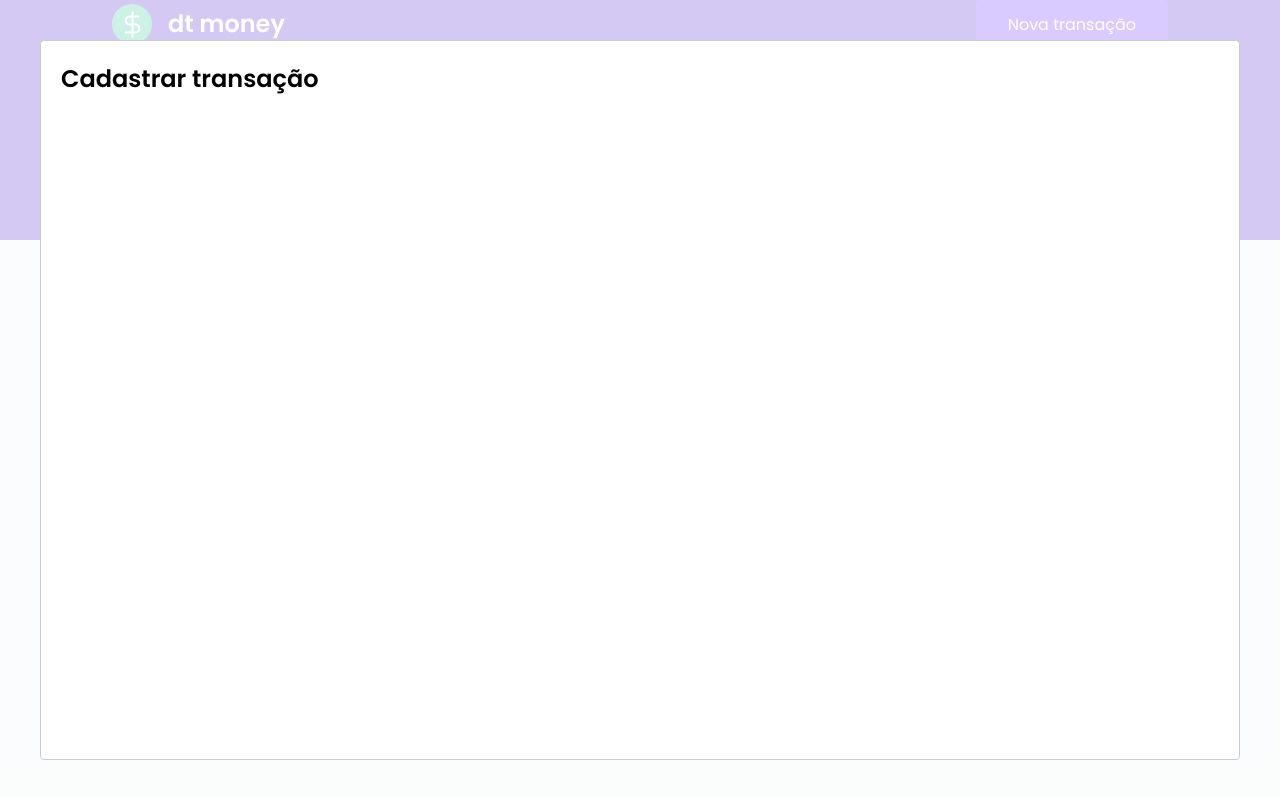
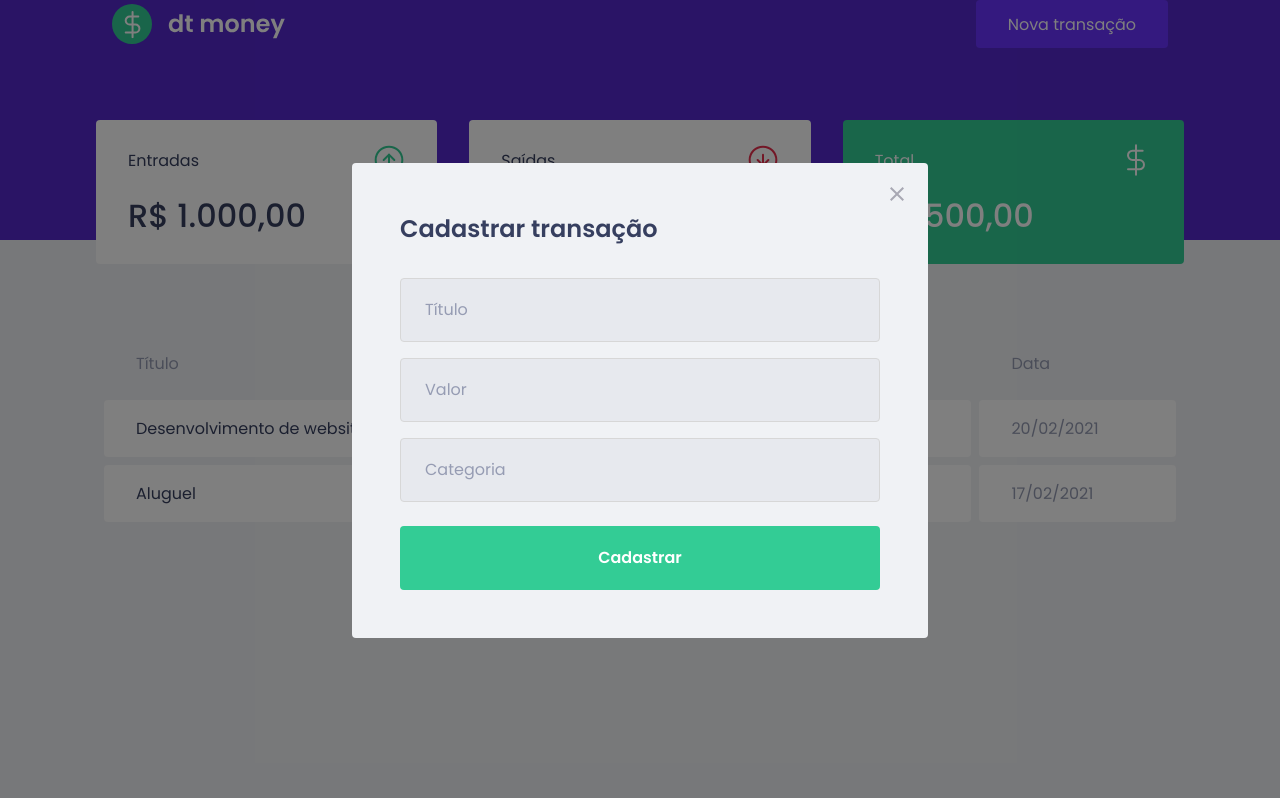
Before and after one commit to camilamiz/02-dtmoney, a React (Create React App) app: page / in a window 1280 px wide. Both pictures are taken after a click on the button "Nova transação". Built offline with nearby package versions, Linux system fonts and the light colour scheme; no server answers; what miragejs would draw is missing.

Commit message:
style modal

```diff
--- a/src/components/NewTransactionModal/index.tsx
+++ b/src/components/NewTransactionModal/index.tsx
@@ -1,4 +1,8 @@
 import Modal from 'react-modal';
+
+import closeImg from '../../assets/close.svg'
+
+import { Container } from './styles';
 
 interface NewTransactionModalProps {
   isOpen: boolean;
@@ -11,8 +15,30 @@
     <Modal
       isOpen={isOpen}
       onRequestClose={onRequestClose}
+      overlayClassName="react-modal-overlay"
+      className="react-modal-content"
     >
-      <h2>Cadastrar transação</h2>
+      <button
+        type= "button"
+        onClick={onRequestClose}
+        className="react-modal-close"
+      >
+        <img src={closeImg} alt="Fechar modal" />
+      </button>
+      <Container>
+        <h2>Cadastrar transação</h2>
+        <input
+          placeholder="Título"
+        />
+        <input
+          type="number"
+          placeholder="Valor"
+        />
+        <input
+          placeholder="Categoria"
+        />
+        <button type="submit">Cadastrar</button>
+      </Container>
     </Modal>
   );
 }
--- /dev/null
+++ b/src/components/NewTransactionModal/styles.ts
@@ -0,0 +1,49 @@
+import styled from "styled-components";
+
+export const Container = styled.form`
+  h2 {
+    color: var(--text-title);
+    font-size: 1.5rem;
+    margin-bottom: 2rem;
+  }
+
+  input {
+    width: 100%;
+    padding: 0 1.5rem;
+    height: 4rem;
+    border-radius: 0.25rem;
+
+    border: 1px solid #d7d7d7;
+    background: #e7e9ee;
+
+    font-weight: 400;
+    font-size: 1rem;
+
+    &::placeholder {
+      color: var(--text-body);
+    }
+
+    & + input {
+      margin-top: 1rem;
+    }
+  }
+
+  button[type="submit"] {
+    width: 100%;
+    padding: 0 1.5rem;
+    height: 4rem;
+    background: var(--green);
+    color: #fff;
+    border-radius: 0.25rem;
+    border: 0;
+    font-size: 1rem;
+    margin-top: 1.5rem;
+    font-weight: 600;
+
+    transition: filter 0.2s;
+
+    &:hover {
+      filter: brightness(0.9);
+    }
+  }
+`;
--- a/src/styles/global.ts
+++ b/src/styles/global.ts
@@ -8,7 +8,7 @@
 		--green: #33cc95;
 		--blue-light: #6933ff;
 		--text-title: #363f5f;
-		--text-body: #f0f2f5;
+		--text-body: #969cb3;
 		--shape: #ffffff;
   }
 
@@ -50,4 +50,40 @@
   h1, h2, h3, h4, h5, strong {
     font-weight: 600;
   }
+
+  .react-modal-overlay {
+    background: rgba(0, 0, 0, 0.5);
+
+    position: fixed;
+    top: 0;
+    bottom: 0;
+    right: 0;
+    left: 0;
+
+    display: flex;
+    align-items: center;
+    justify-content: center;
+  }
+
+  .react-modal-content {
+    width: 100%;
+    max-width: 576px;
+    background: var(--background);
+    padding: 3rem;
+    position: relative;
+    border-radius: 0.25rem;
+  }
+
+  .react-modal-close {
+    position: absolute;
+    right: 1.5rem;
+    top: 1.5rem;
+    border: 0;
+    background: transparent;
+    transition: filter 0.2s;
+
+    &:hover {
+      filter: brightness(0.8);
+    }
+  }
 `;
```
